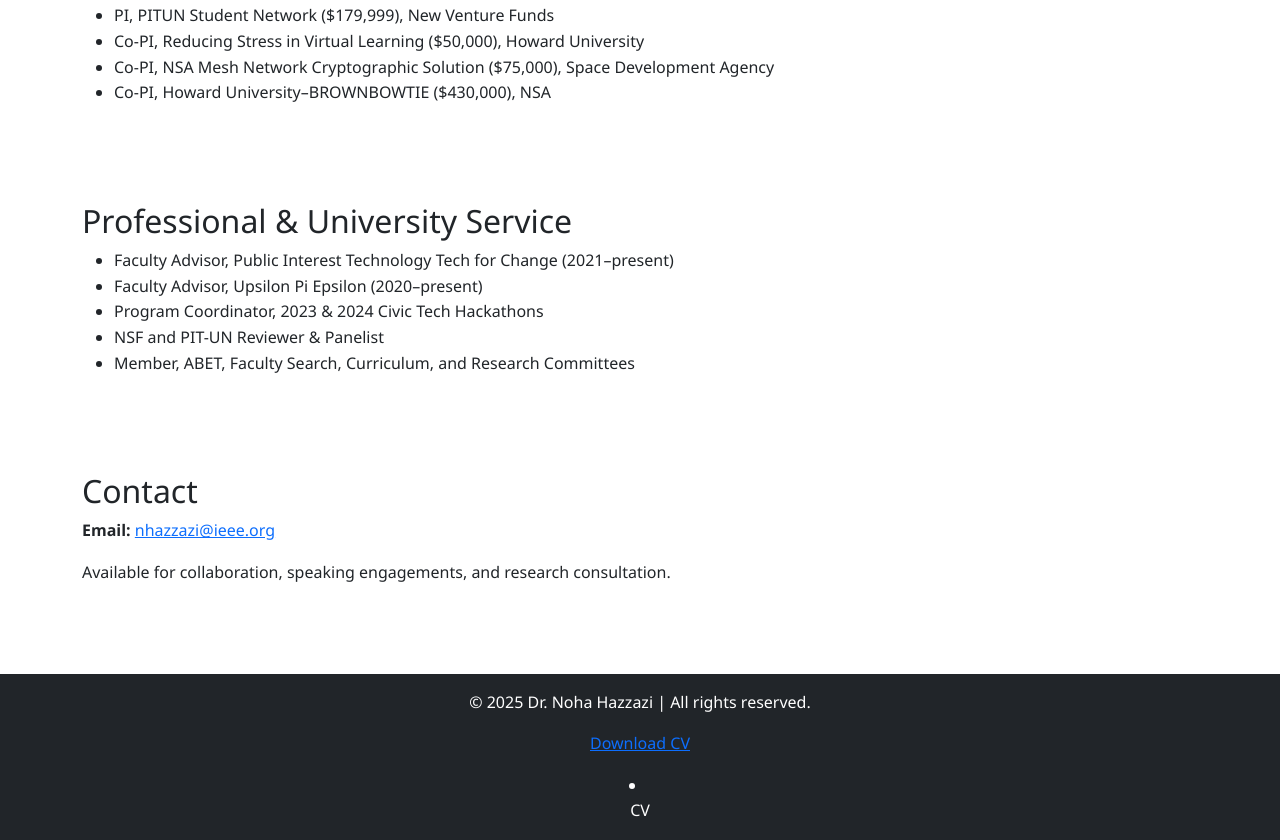
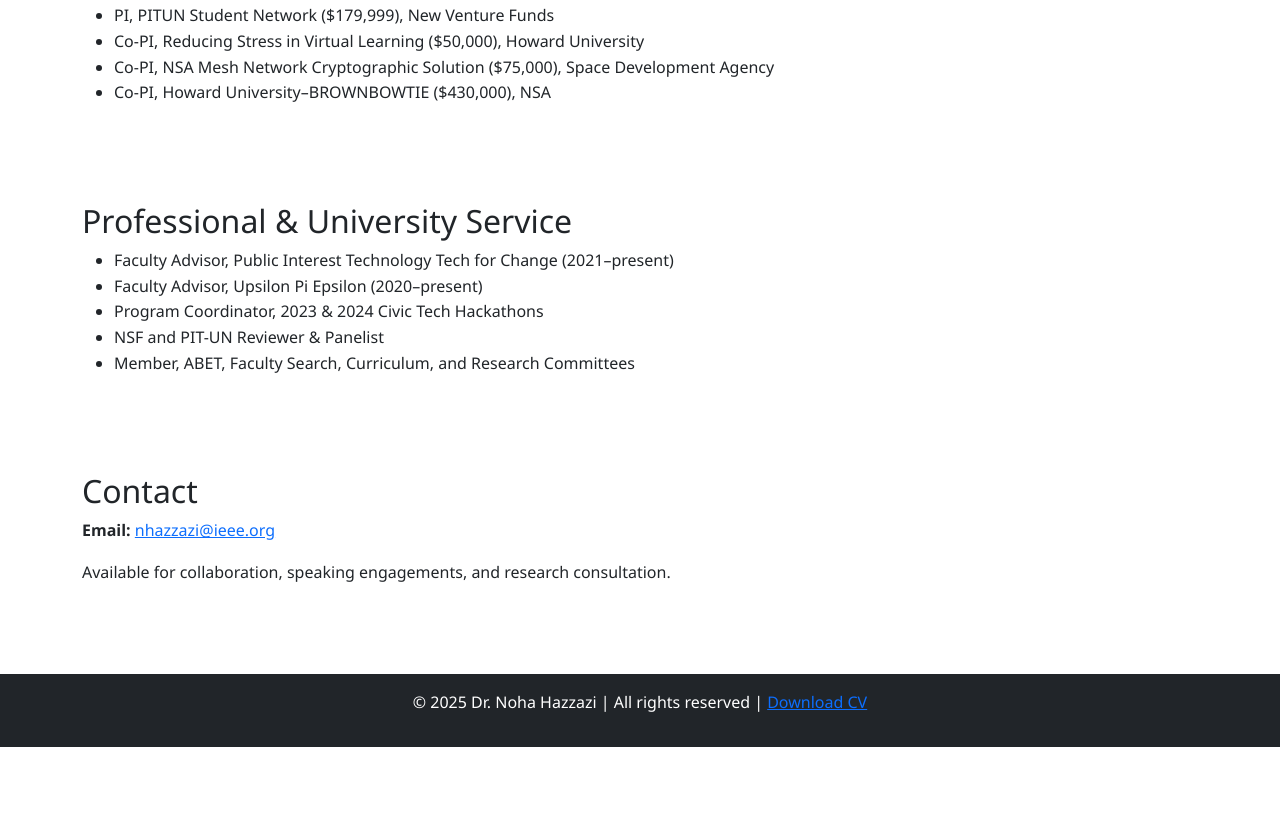
Before and after one commit to nhazzazi/noha-hazzazi-portfolio, a plain HTML site: page index.html in a window 1280 px wide. Shown: the part 1871-2711 px from the top of the page. After the commit the page ends 2618 px from the top, so only its background shows below. Drawn offline with nearby package versions, Linux system fonts and the light colour scheme.

Commit message:
Update index.html

```diff
--- a/index.html
+++ b/index.html
@@ -135,12 +135,8 @@
   </section>
 
   <footer class="bg-dark text-white text-center py-3 mt-5">
-    <p>&copy; 2025 Dr. Noha Hazzazi | All rights reserved.</p>
-    <p><a href="https://drive.google.com/file/d/10GAwMWQ12EZEi_clbB1g2Suf0LtEo6h9/view?usp=sharing" target="_blank" rel="noopener">Download CV</a></p>
+    <p>&copy; 2025 Dr. Noha Hazzazi | All rights reserved | <a href="https://drive.google.com/file/d/10GAwMWQ12EZEi_clbB1g2Suf0LtEo6h9/view?usp=sharing" target="_blank" rel="noopener">Download CV</a></p>
 
-    <li class="nav-item">
-  <a class="nav-link" href="https://drive.google.com/file/d/10GAwMWQ12EZEi_clbB1g2Suf0LtEo6h9/view?usp=sharing" target="_blank" rel="noopener">CV</a>
-</li>
 
   </footer>
 
```
